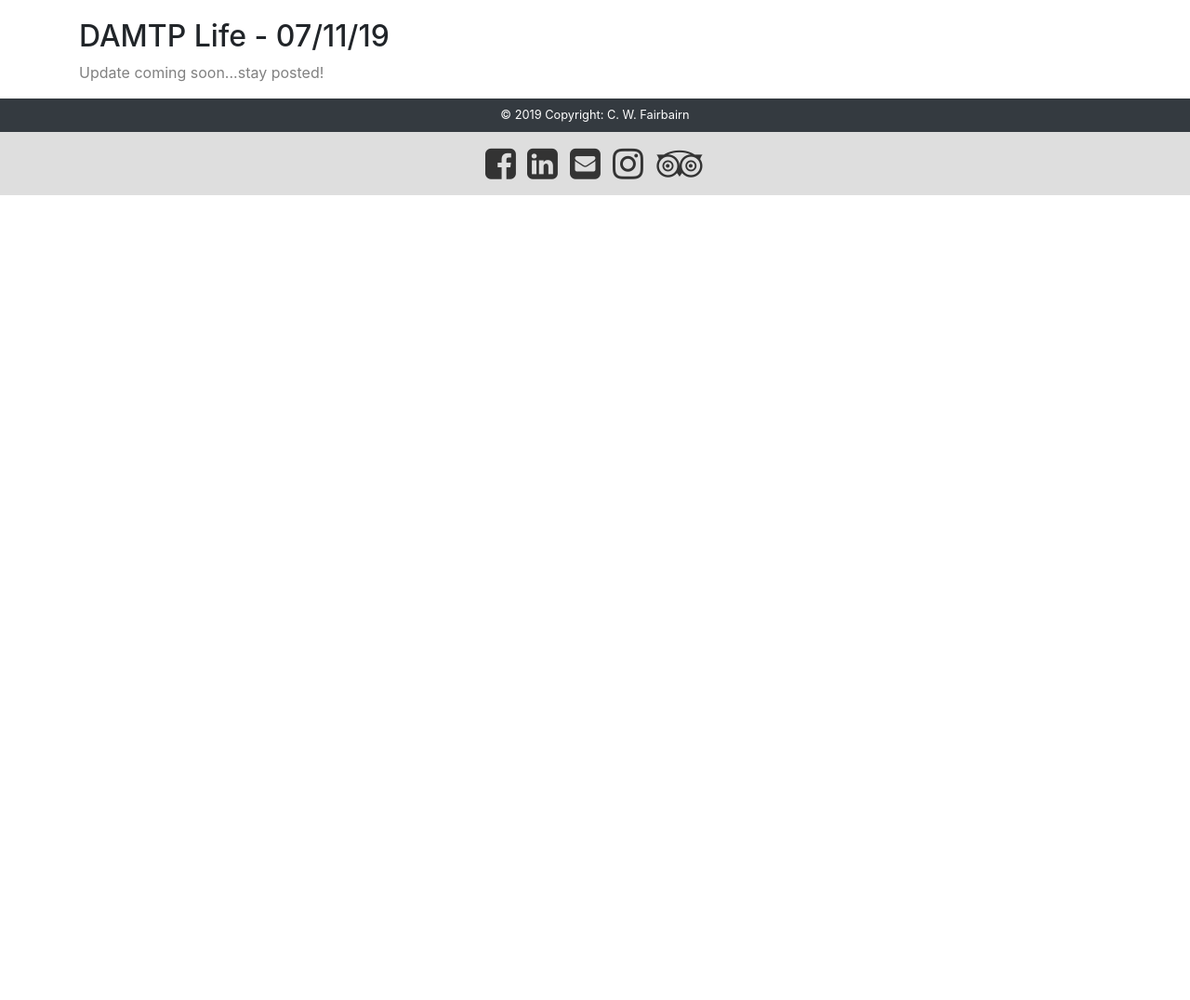
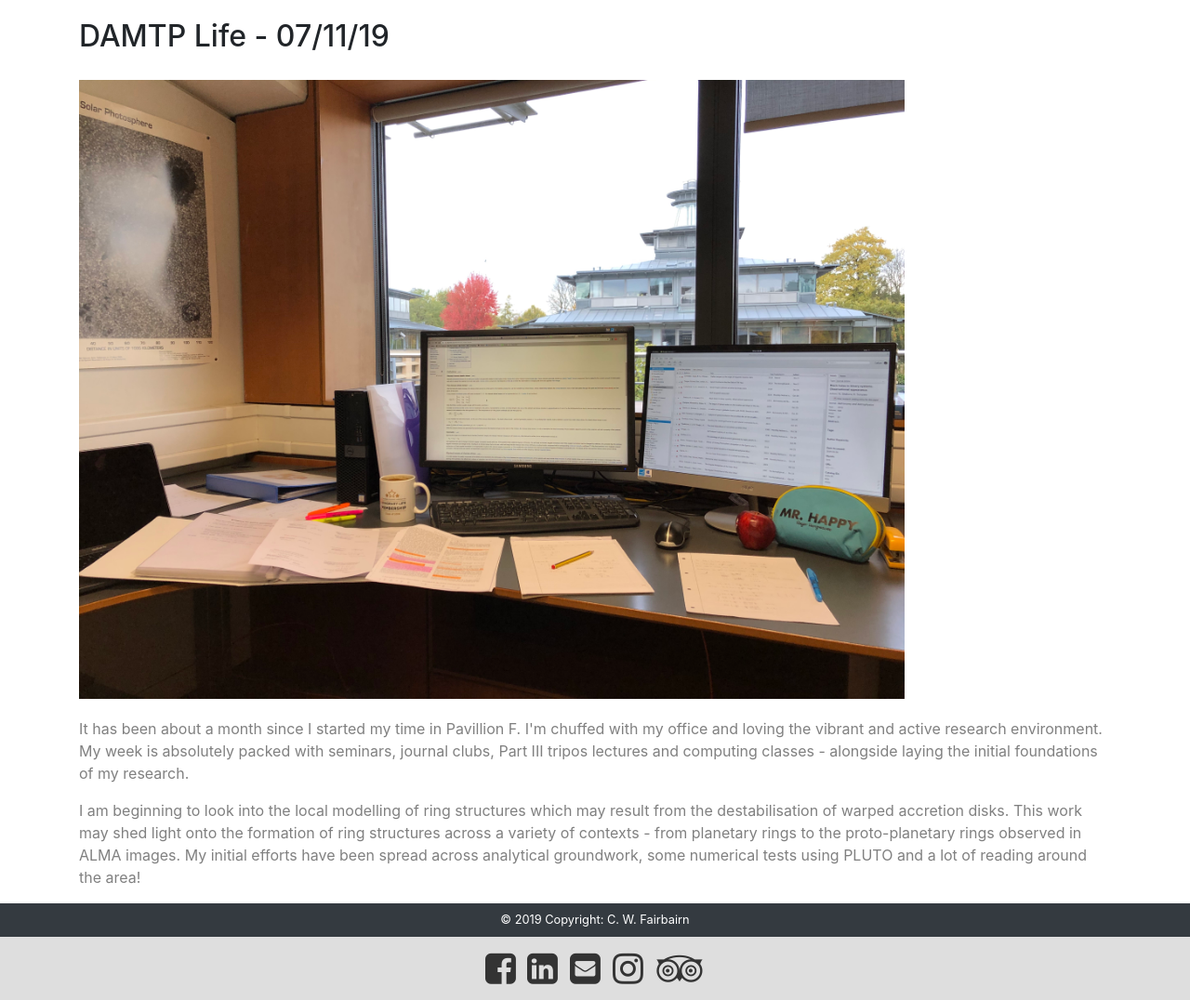
Before and after one commit to callumf8/callumfairbairn, a PHP site: page /research/research_news/2019/damtp_life.php in a window 1280 px wide. Shown: the part 56-1132 px from the top of the page at 93% size. Before the commit the page ends 266 px from the top, so only its background shows below. Run offline with PHP 8.4, Linux system fonts and the light colour scheme; some libraries are stand-ins or nearby versions.

Commit message:
Research News - Damtp Life Post

```diff
--- a/research/research_news/2019/damtp_life.php
+++ b/research/research_news/2019/damtp_life.php
@@ -24,7 +24,13 @@ include_once($path);
 
 <h2>DAMTP Life - 07/11/19</h2>
 
-<p> Update coming soon...stay posted!</p>
+<a href="research/research_news/2019/images/damtp_life.jpg">
+<img src="research/research_news/2019/images/damtp_life.jpg" style="width:80%">
+</a>
+
+<p> It has been about a month since I started my time in Pavillion F. I'm chuffed with my office and loving the vibrant and active research environment. My week is absolutely packed with seminars, journal clubs, Part III tripos lectures and computing classes - alongside laying the initial foundations of my research.</p>
+
+<p>I am beginning to look into the local modelling of ring structures which may result from the destabilisation of warped accretion disks. This work may shed light onto the formation of ring structures across a variety of contexts - from planetary rings to the proto-planetary rings observed in ALMA images. My initial efforts have been spread across analytical groundwork, some numerical tests using PLUTO and a lot of reading around the area!</p>
 
 </div>
 
```
Also changed, not shown: research/research_news/2019/images/damtp_life.jpg (added), 1 other file.
